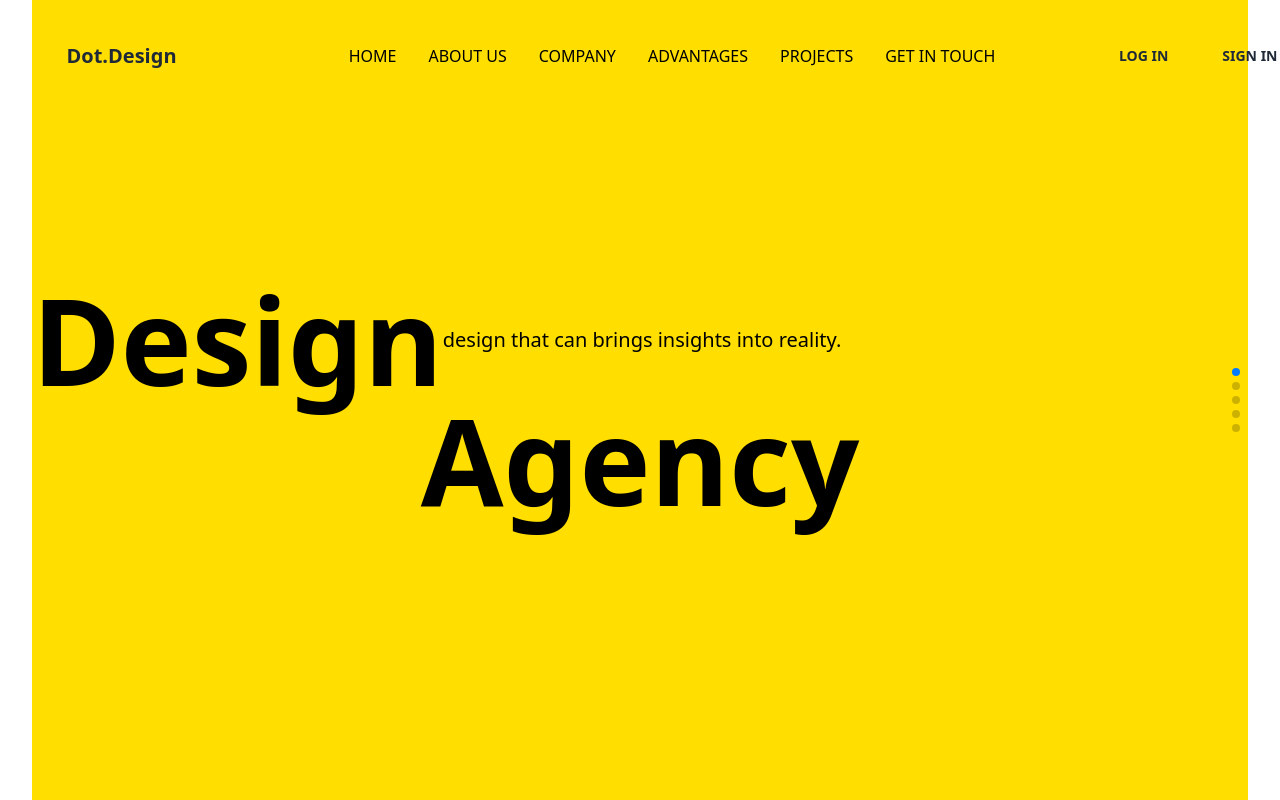
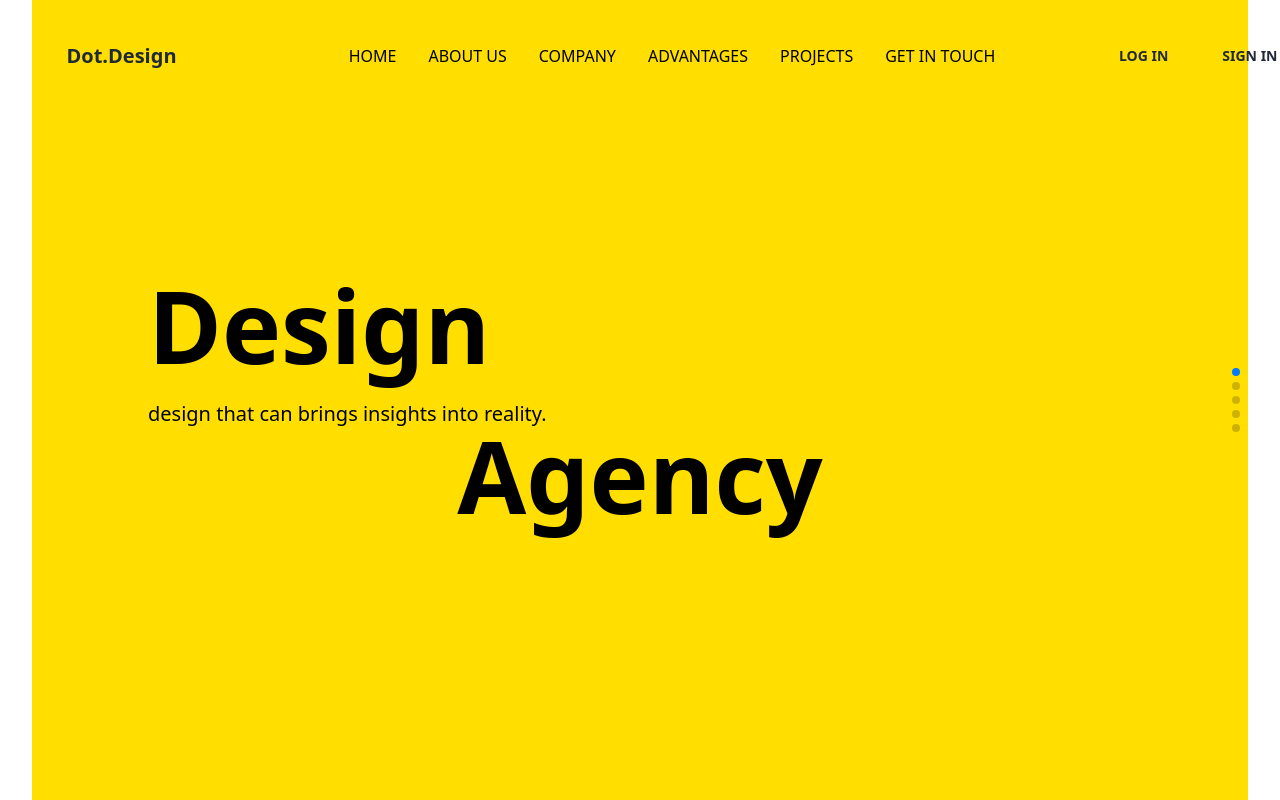
Before and after one commit to dipankar309/design-agency, a Next.js app: page / in a window 1280 px wide. Built offline with nearby package versions, Linux system fonts and the light colour scheme.

Commit message:
add so;me fix

```diff
--- a/components/parts/hero.tsx
+++ b/components/parts/hero.tsx
@@ -5,17 +5,24 @@ export default function Banner() {
   return (
     <section className="hero-sec">
       <div className="container mx-auto">
-        <div className="flex items-center ">
-          <h1 className="hero-title w-fit text-black">
-            <span>Design</span>
-          </h1>
-          <span className="text-black">
+        <div className="contact-container">
+          <div className="flex items-center relative ">
+            <h1 className="hero-title w-fit text-black">
+              <span>Design</span>
+            </h1>
+
+            <span className="flex w-12 bottom-b-2 border-black h-1 z-10"></span>
+          </div>
+          <span className="text-black absolute flex ">
             design that can brings insights into reality.
           </span>
+          <div className="flex justify-center">
+            <h1 className="hero-title text-black">
+              <span>Agency</span>
+            </h1>
+
+          </div>
         </div>
-        <h1 className="hero-title text-black">
-          <span>Agency</span>
-        </h1>
       </div>
     </section>
   );
--- a/styles/globals.css
+++ b/styles/globals.css
@@ -20,9 +20,7 @@
   @apply h-screen bg-[#FFDE00] sec-space flex items-center
 }
 
-.hero-title{
-  @apply text-3xl md:text-4xl lg:text-5xl xl:text-[120px] font-bold
-}
+
 
 
 /* about sec */
@@ -63,3 +61,15 @@
 .swiper-slide img {
   @apply block w-full h-full object-cover
 }
+
+
+
+@layer components{
+  .contact-container{
+    @apply w-full md:w-full lg:w-[984px] mx-auto
+  }
+
+  .hero-title{
+    @apply text-[40px] md:text-[60px] lg:text-[80px] xl:text-[100px] 2xl:text-[120px] font-bold leading-normal
+  }
+}
```
